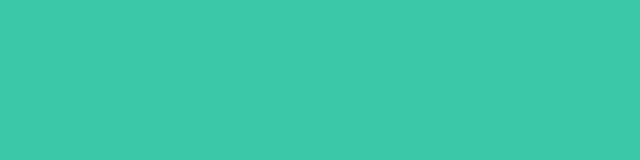
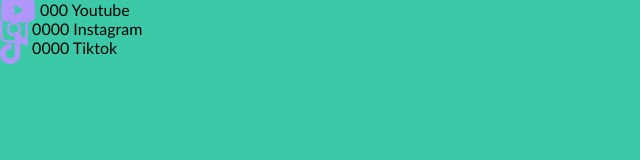
Before and after one commit to perljustine/automatic_counter, a plain HTML site: page public/index.html in a window 1280 px wide. Shown: the whole page, without its empty margins (0-640 px from the left). Drawn offline with Linux system fonts and the light colour scheme.

Commit message:
structure html

```diff
--- a/public/index.html
+++ b/public/index.html
@@ -4,12 +4,30 @@
     <meta charset="UTF-8">
     <meta name="viewport" content="width=device-width, initial-scale=1.0">
     <link rel="stylesheet" href="css/style.css">
-    <title>Document</title>
+    <link rel="stylesheet"
+    href="https://cdnjs.cloudflare.com/ajax/libs/font-awesome/6.7.2/css/all.min.css"
+    integrity="sha512-Evv84Mr4kqVGRNSgIGL/F/aIDqQb7xQ2vcrdIwxfjThSH8CSR7PBEakCr51Ck+w+/U6swU2Im1vVX0SVk9ABhg=="
+    crossorigin="anonymous" referrerpolicy="no-referrer" />
+    <title>automatic_counter</title>
 </head>
 <body>
 
     <div class="BigContainer">
         <div class="container">
+            <div class="item1">
+                <i class="fa-brands fa-youtube fa-2xl" style="color: #B197FC;"></i>                <span class="num" data-val="400">000</span>
+                <span class ="text">Youtube</span>
+            </div>
+            <div class="item2">
+                <i class="fa-brands fa-instagram fa-2xl" style="color: #B197FC;"></i>                <span class="num" data-val="400">0000</span>
+                <span class ="text">Instagram</span>
+            </div>
+            <div class="item3">
+                <i class="fa-brands fa-tiktok fa-2xl" style="color: #B197FC;"></i>                <span class="num" data-val="400">0000</span>
+                <span class ="text">Tiktok</span>
+            </div>
+
+
 
         </div>
 
```
